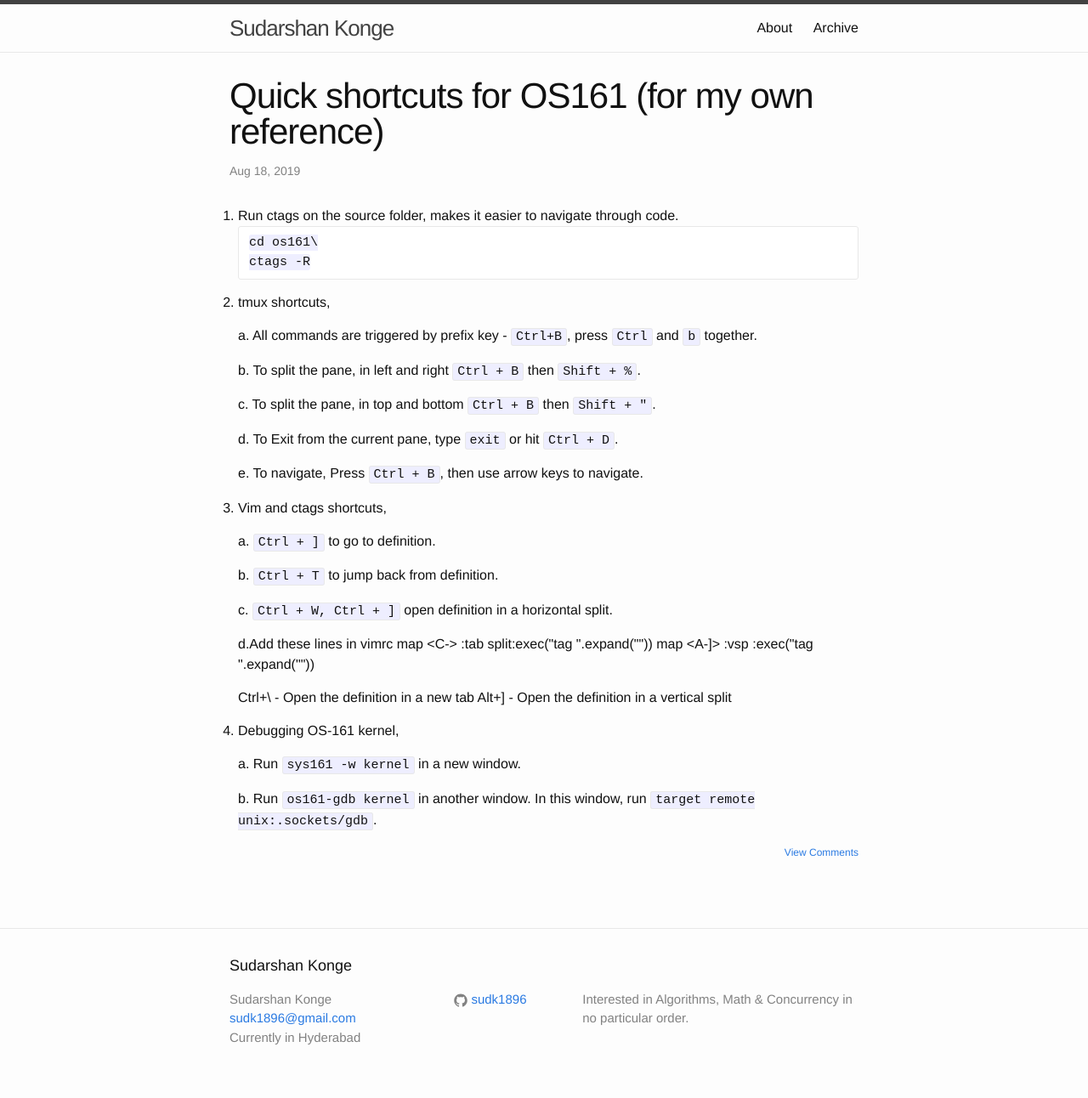
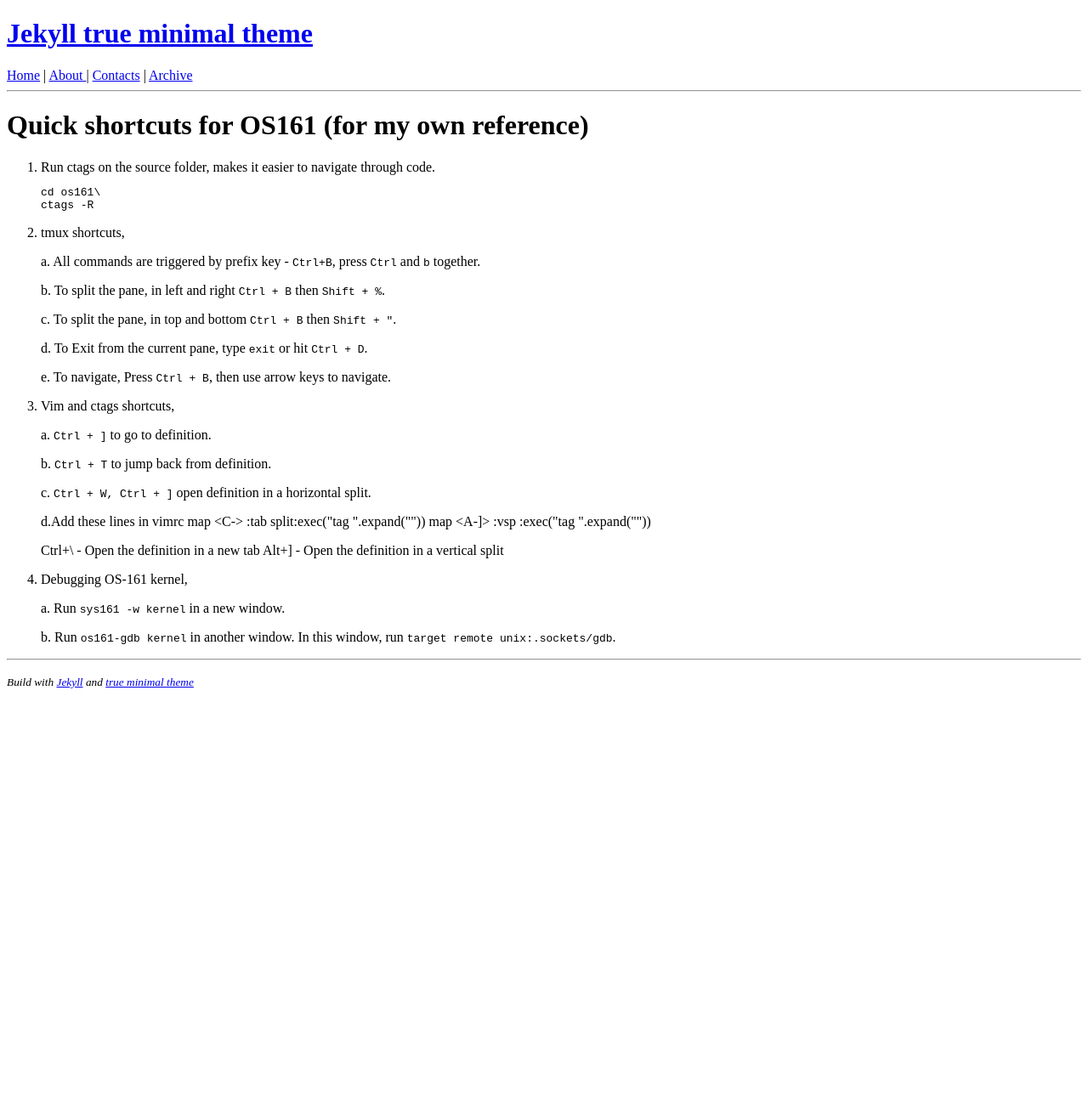
Before and after one commit to sudk1896/sudk1896.github.io, a Jekyll site: the page built from _posts/2019-08-18-OS161Shortcuts.md, in a window 1280 px wide. Shown: the whole page at 85% size. Built offline with Jekyll 4.4.1, drawn with Linux system fonts in a browser that asks for light colours; comment, search, counter and statistics services are not loaded; after the commit the page ends 900 px from its top, so only the background shows below that.

Commit message:
experiment with minimal theme

```diff
--- a/_config.yml
+++ b/_config.yml
@@ -1,11 +1,27 @@
-# Site settings
-title: Sudarshan Konge
-email: sudk1896@gmail.com
-description: >
-  Interested in Algorithms, Math & Concurrency in no particular order.
-baseurl: "" # the subpath of your site, e.g. /blog/
-url: "https://sudk1896.github.io" # the base hostname & protocol for your site
-github_username:  sudk1896
+name: "Jekyll true minimal theme"
+description: "Lightweight theme"
 
-# Build settings
+url: ''
+baseurl: ''
+
 markdown: kramdown
+markdown_ext: "markdown,mkdown,mkdn,mkd,md"
+highlighter: rouge
+
+kramdown:
+  input: GFM
+  syntax_highlighter: rouge
+
+plugins:
+  - jekyll-paginate
+paginate: 10
+paginate_path: /page-:num
+
+#disqus-id: your-disqus-id
+
+source: .
+destination: ./_site
+
+sass:
+    style: :compressed
+    sass_dir: assets/css/
--- a/_includes/header.html
+++ b/_includes/header.html
@@ -1,28 +1,5 @@
-<header class="site-header">
-
-  <div class="wrapper">
-
-    <a class="site-title" href="{{ site.baseurl }}/">{{ site.title }}</a>
-
-    <nav class="site-nav">
-      <a href="#" class="menu-icon">
-        <svg viewBox="0 0 18 15">
-          <path fill="#424242" d="M18,1.484c0,0.82-0.665,1.484-1.484,1.484H1.484C0.665,2.969,0,2.304,0,1.484l0,0C0,0.665,0.665,0,1.484,0 h15.031C17.335,0,18,0.665,18,1.484L18,1.484z"/>
-          <path fill="#424242" d="M18,7.516C18,8.335,17.335,9,16.516,9H1.484C0.665,9,0,8.335,0,7.516l0,0c0-0.82,0.665-1.484,1.484-1.484 h15.031C17.335,6.031,18,6.696,18,7.516L18,7.516z"/>
-          <path fill="#424242" d="M18,13.516C18,14.335,17.335,15,16.516,15H1.484C0.665,15,0,14.335,0,13.516l0,0 c0-0.82,0.665-1.484,1.484-1.484h15.031C17.335,12.031,18,12.696,18,13.516L18,13.516z"/>
-        </svg>
-      </a>
-
-      <div class="trigger">
-        {% for page in site.pages %}
-          {% if page.title %}
-          <a class="page-link" href="{{ page.url | prepend: site.baseurl }}">{{ page.title }}</a>
-          {% endif %}
-        {% endfor %}
-      </div>
-
-    </nav>
-
-  </div>
-
+<header>
+    <h1><a href='{{ site.url }}/'>{{ site.name }}</a></h1>
 </header>
+<a href='{{ site.url }}/'> Home</a> | <a href='{{ site.url }}/about/'>About </a> | <a href='{{ site.url }}/contact/'> Contacts</a> | <a href='{{ site.url }}/archive/'> Archive</a>
+<hr>
--- a/_layouts/default.html
+++ b/_layouts/default.html
@@ -1,40 +1,29 @@
 <!DOCTYPE html>
 <html>
 
-  {% include head.html %}
+<head>
+    <meta charset='utf-8'>
+    <title>
+        {% if page.title %}
+            {{ page.title }}
+        {% else %}
+            {{ site.name }} &mdash; {{ site.description }}
+        {% endif %}
+    </title>
 
-  <body>
+    {% if site.highlighter %}
+        <link rel='stylesheet' href='{{ site.url }}/assets/css/syntax.css' type='text/css'>
+    {% endif %}
 
+    <meta name='viewport' content='width=device-width, initial-scale=1'>
+
+</head>
+
+<body>
     {% include header.html %}
-    <script type="text/javascript"
-        src="https://cdnjs.cloudflare.com/ajax/libs/mathjax/2.7.0/MathJax.js?config=TeX-AMS_CHTML"></script>
-        <script type="text/x-mathjax-config">
-          MathJax.Hub.Config({
-          tex2jax: {
-          inlineMath: [['$','$'], ['\\(','\\)']],
-          processEscapes: true},
-          jax: ["input/TeX","input/MathML","input/AsciiMath","output/CommonHTML"],
-          extensions: ["tex2jax.js","mml2jax.js","asciimath2jax.js","MathMenu.js","MathZoom.js","AssistiveMML.js", "[Contrib]/a11y/accessibility-menu.js"],
-          TeX: {
-          extensions: ["AMSmath.js","AMSsymbols.js","noErrors.js","noUndefined.js"],
-          equationNumbers: {
-          autoNumber: "AMS"
-          }
-          }
-          });
-          </script>
-    <div class="page-content">
-      <div class="wrapper">
-        {{ content }}
-      </div>
-    </div>
 
-    {% include footer.html %}
-
-    {% include disqus.html %}
-
-    {% include ga.html %}
-
-  </body>
-
+    {{ content }}
+<hr>
+    <p><small> <i>Build with <a href="https://jekyllrb.com/">Jekyll</a> and  <a href="https://github.com/cyevgeniy/jekyll-true-minimal/">true minimal theme</a></i> </small></p>
+</body>
 </html>
--- a/_layouts/post.html
+++ b/_layouts/post.html
@@ -1,38 +1,9 @@
 ---
 layout: default
 ---
-<div class="post">
+<h1>{{ page.title }}{{ page.shortUrl }}</h1>
+<div class='separator'></div>
 
-  <header class="post-header">
-    <h1 class="post-title">{{ page.title }}</h1>
-    <p class="post-meta">{{ page.date | date: "%b %-d, %Y" }}{% if page.author %} • {{ page.author }}{% endif %}{% if page.meta %} • {{ page.meta }}{% endif %}</p>
-  </header>
+{{ content }}
 
-  <article class="post-content">
-    {{ content }}
-    <div class="view_comments_link">
-      <a href="{{ page.url }}#disqus_thread">View Comments</a> <br />
-      <div id="disqus_thread"></div>
-      <script type="text/javascript"
-        src="https://cdnjs.cloudflare.com/ajax/libs/mathjax/2.7.0/MathJax.js?config=TeX-AMS_CHTML"></script>
-        <script type="text/x-mathjax-config">
-          MathJax.Hub.Config({
-          tex2jax: {
-          inlineMath: [['$','$'], ['\\(','\\)']],
-          processEscapes: true},
-          jax: ["input/TeX","input/MathML","input/AsciiMath","output/CommonHTML"],
-          extensions: ["tex2jax.js","mml2jax.js","asciimath2jax.js","MathMenu.js","MathZoom.js","AssistiveMML.js", "[Contrib]/a11y/accessibility-menu.js"],
-          TeX: {
-          extensions: ["AMSmath.js","AMSsymbols.js","noErrors.js","noUndefined.js"],
-          equationNumbers: {
-          autoNumber: "AMS"
-          }
-          }
-          });
-          </script>
-      <script type="text/javascript" src="http://disqus.com/forums/https-sudk1896-github-io/embed.js"></script>
-      <noscript><a href="http://anilsweblog.disqus.com/?url=ref">View the discussion thread</a></noscript>
-    </div>
-  </article>
-
-</div>
+{% if site.disqus-id %} {% include comments.html %} {% endif %}
--- /dev/null
+++ b/about/index.html
@@ -0,0 +1,6 @@
+---
+layout: default
+---
+            <h2>About</h2>
+            <p>About page</p>
+</div>
--- /dev/null
+++ b/assets/css/syntax.css
@@ -0,0 +1,60 @@
+.codehilite  { background: #ffffff; }
+.codehilite .c { color: #999988; font-style: italic } /* Comment */
+.codehilite .err { color: #a61717; background-color: #e3d2d2 } /* Error */
+.codehilite .k { font-weight: bold } /* Keyword */
+.codehilite .o { font-weight: bold } /* Operator */
+.codehilite .cm { color: #999988; font-style: italic } /* Comment.Multiline */
+.codehilite .cp { color: #999999; font-weight: bold } /* Comment.Preproc */
+.codehilite .c1 { color: #999988; font-style: italic } /* Comment.Single */
+.codehilite .cs { color: #999999; font-weight: bold; font-style: italic } /* Comment.Special */
+.codehilite .gd { color: #000000; background-color: #ffdddd } /* Generic.Deleted */
+.codehilite .gd .x { color: #000000; background-color: #ffaaaa } /* Generic.Deleted.Specific */
+.codehilite .ge { font-style: italic } /* Generic.Emph */
+.codehilite .gr { color: #aa0000 } /* Generic.Error */
+.codehilite .gh { color: #999999 } /* Generic.Heading */
+.codehilite .gi { color: #000000; background-color: #ddffdd } /* Generic.Inserted */
+.codehilite .gi .x { color: #000000; background-color: #aaffaa } /* Generic.Inserted.Specific */
+.codehilite .go { color: #888888 } /* Generic.Output */
+.codehilite .gp { color: #555555 } /* Generic.Prompt */
+.codehilite .gs { font-weight: bold } /* Generic.Strong */
+.codehilite .gu { color: #aaaaaa } /* Generic.Subheading */
+.codehilite .gt { color: #aa0000 } /* Generic.Traceback */
+.codehilite .kc { font-weight: bold } /* Keyword.Constant */
+.codehilite .kd { font-weight: bold } /* Keyword.Declaration */
+.codehilite .kp { font-weight: bold } /* Keyword.Pseudo */
+.codehilite .kr { font-weight: bold } /* Keyword.Reserved */
+.codehilite .kt { color: #445588; font-weight: bold } /* Keyword.Type */
+.codehilite .m { color: #009999 } /* Literal.Number */
+.codehilite .s { color: #d14 } /* Literal.String */
+.codehilite .na { color: #008080 } /* Name.Attribute */
+.codehilite .nb { color: #0086B3 } /* Name.Builtin */
+.codehilite .nc { color: #445588; font-weight: bold } /* Name.Class */
+.codehilite .no { color: #008080 } /* Name.Constant */
+.codehilite .ni { color: #800080 } /* Name.Entity */
+.codehilite .ne { color: #990000; font-weight: bold } /* Name.Exception */
+.codehilite .nf { color: #990000; font-weight: bold } /* Name.Function */
+.codehilite .nn { color: #555555 } /* Name.Namespace */
+.codehilite .nt { color: #000080 } /* Name.Tag */
+.codehilite .nv { color: #008080 } /* Name.Variable */
+.codehilite .ow { font-weight: bold } /* Operator.Word */
+.codehilite .w { color: #bbbbbb } /* Text.Whitespace */
+.codehilite .mf { color: #009999 } /* Literal.Number.Float */
+.codehilite .mh { color: #009999 } /* Literal.Number.Hex */
+.codehilite .mi { color: #009999 } /* Literal.Number.Integer */
+.codehilite .mo { color: #009999 } /* Literal.Number.Oct */
+.codehilite .sb { color: #d14 } /* Literal.String.Backtick */
+.codehilite .sc { color: #d14 } /* Literal.String.Char */
+.codehilite .sd { color: #d14 } /* Literal.String.Doc */
+.codehilite .s2 { color: #d14 } /* Literal.String.Double */
+.codehilite .se { color: #d14 } /* Literal.String.Escape */
+.codehilite .sh { color: #d14 } /* Literal.String.Heredoc */
+.codehilite .si { color: #d14 } /* Literal.String.Interpol */
+.codehilite .sx { color: #d14 } /* Literal.String.Other */
+.codehilite .sr { color: #009926 } /* Literal.String.Regex */
+.codehilite .s1 { color: #d14 } /* Literal.String.Single */
+.codehilite .ss { color: #990073 } /* Literal.String.Symbol */
+.codehilite .bp { color: #999999 } /* Name.Builtin.Pseudo */
+.codehilite .vc { color: #008080 } /* Name.Variable.Class */
+.codehilite .vg { color: #008080 } /* Name.Variable.Global */
+.codehilite .vi { color: #008080 } /* Name.Variable.Instance */
+.codehilite .il { color: #009999 } /* Literal.Number.Integer.Long */
--- /dev/null
+++ b/contact/index.html
@@ -0,0 +1,5 @@
+---
+layout: default
+---
+            <h2>Contacts</h2>
+            <p>Contact page</p>
```
Also changed, not shown: _includes/comments.html (added, +17 -0 lines), archive/index.html (added, +23 -0 lines), index.html (+17 -29 lines), README.md (added), 2 other files.
